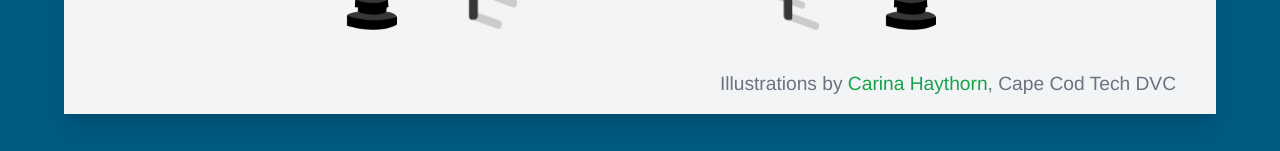
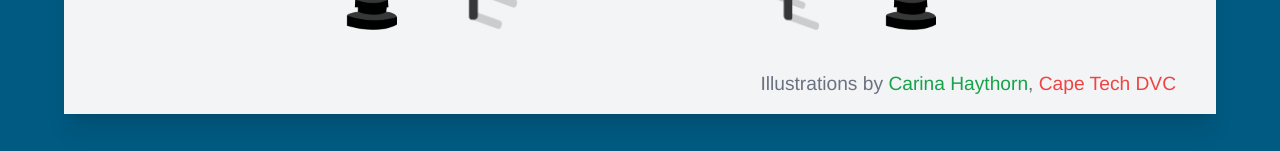
Before and after one commit to dfravel/christmas-in-cotuit, a Vue app: page / in a window 1280 px wide. Shown: the part 5520-5671 px from the top of the page. Built offline with nearby package versions, Linux system fonts and the light colour scheme; a web font is replaced by a local one.

Commit message:
cape tech website link

```diff
--- a/src/App.vue
+++ b/src/App.vue
@@ -306,7 +306,10 @@
           </div>
 
           <div class="mt-10">
-            <p class="text-gray-500 text-right">Illustrations by <span class="text-green-600">Carina Haythorn</span>, Cape Cod Tech DVC</p>
+            <p class="text-gray-500 text-right">
+              Illustrations by <span class="text-green-600">Carina Haythorn</span>,
+              <a href="https://www.capetechdvc.com/" target="_blank" class="text-red-500">Cape Tech DVC</a>
+            </p>
           </div>
         </main>
       </div>
```
